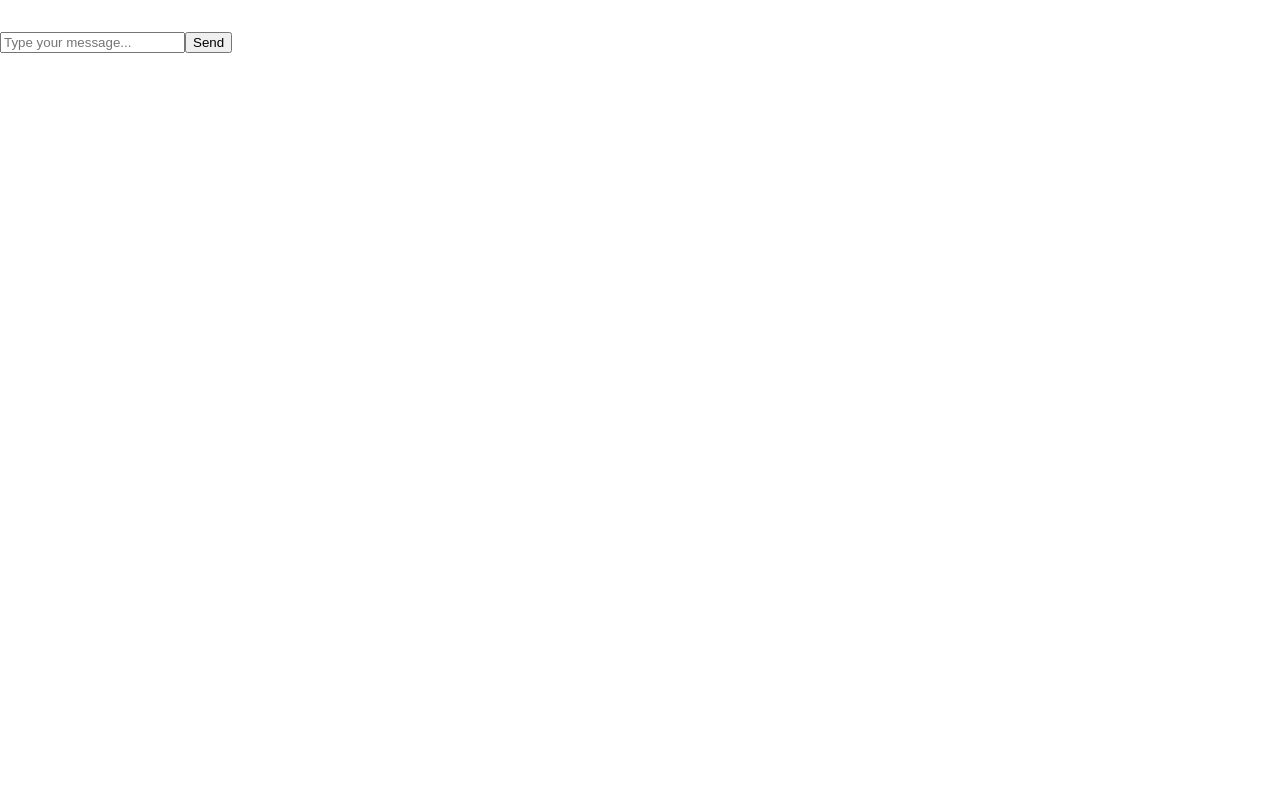
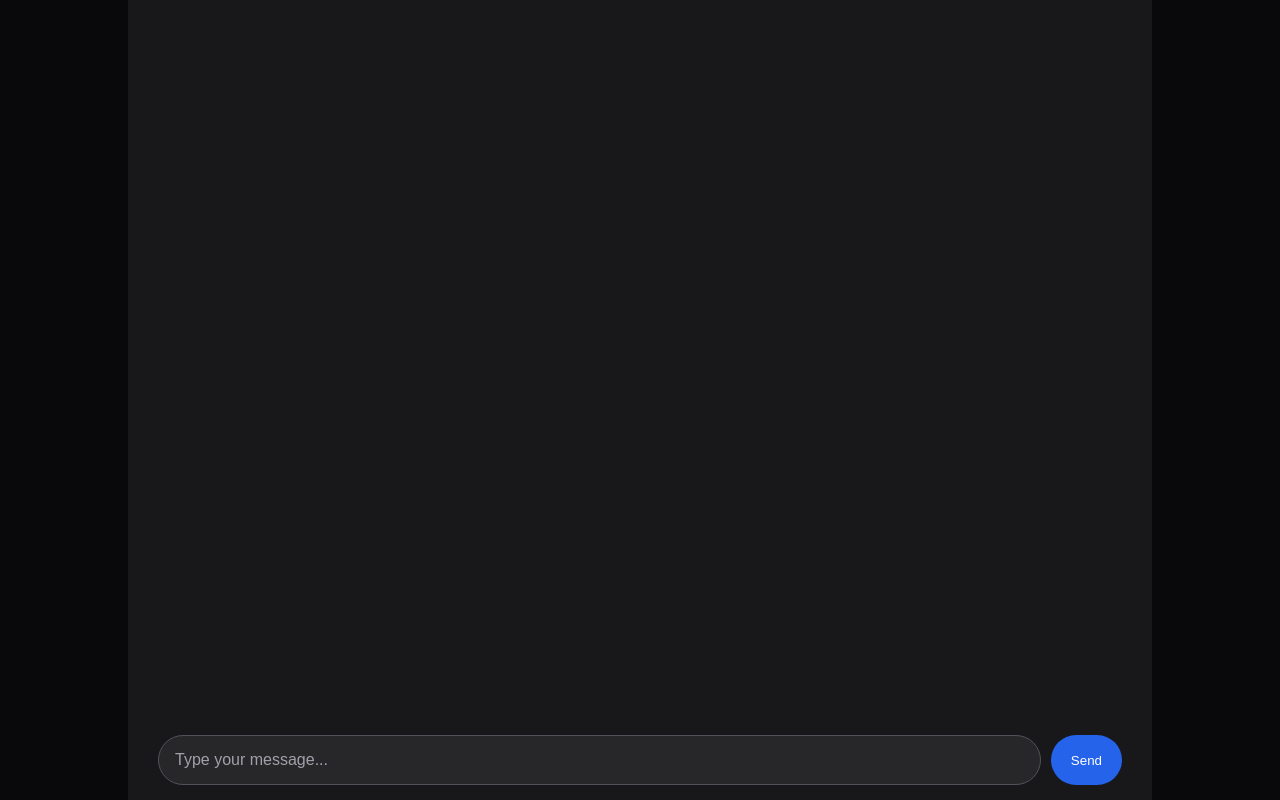
Before and after one commit to Harjas6/chatbot, a React (Vite) app in the folder frontend/: page / in a window 1280 px wide. Built offline with nearby package versions, Linux system fonts and the light colour scheme.

Commit message:
Add styling to make UI more functional

```diff
--- a/frontend/src/index.css
+++ b/frontend/src/index.css
@@ -1,52 +1,171 @@
 /* index.css */
+
+/* ---------- Base ---------- */
 html,
 body,
 #root {
 	height: 100%;
 	margin: 0;
+	background: #09090b;
+	color: #f4f4f5;
+}
+
+/* ---------- Layout ---------- */
+.chat-screen {
+	display: flex;
+	flex-direction: column;
+	width: 80%;
+	max-width: 1200px;
+	height: 100%;
+	margin: 0 auto;
+	background: #18181b;
 }
 
 .message-list {
 	display: flex;
 	flex-direction: column;
-	height: 100%;
+	flex: 1;
+	min-height: 0;
 	padding: 16px;
 	box-sizing: border-box;
 	overflow-y: auto;
+	scrollbar-color: #52525b #18181b;
 }
 
+.message-list::-webkit-scrollbar {
+	width: 8px;
+}
+
+.message-list::-webkit-scrollbar-track {
+	background: #18181b;
+}
+
+.message-list::-webkit-scrollbar-thumb {
+	background: #52525b;
+	border-radius: 4px;
+}
+
+.message-list::-webkit-scrollbar-thumb:hover {
+	background: #71717a;
+}
+
+/* ---------- Messages: shared ---------- */
 .user-message,
-.ai-message {
-	max-width: 70%;
+.ai-message,
+.error-message {
 	margin: 8px 0;
-	padding: 12px 16px;
 	border-radius: 12px;
 }
 
+.ai-message,
+.error-message {
+	align-self: flex-start;
+	width: 90%;
+	box-sizing: border-box;
+}
+
+/* ---------- Messages: user ---------- */
 .user-message {
 	align-self: flex-end;
+	max-width: 70%;
+	padding: 12px 16px;
 	background: #2563eb;
 	color: white;
-}
-
-.ai-message {
-	align-self: flex-start;
-	background: #f1f1f4;
-	color: #111;
+	font-size: 17px;
 }
 
 .user-message p,
-.ai-message p {
+.error-message p {
 	margin: 4px 0;
 }
 
+/* ---------- Messages: AI ---------- */
+.ai-message {
+	padding: 16px 20px;
+	background: #27272a;
+	color: #f4f4f5;
+	font-size: 16px;
+	line-height: 2;
+}
+
+.ai-message p {
+	margin: 0 0 16px;
+	line-height: 2.2;
+}
+
+.ai-message h1,
+.ai-message h2,
+.ai-message h3 {
+	margin: 200px 0 10px;
+	line-height: 1.35;
+}
+
+.ai-message ul {
+	margin: 10px 0 16px;
+	padding-left: 25px;
+}
+
+.ai-message li {
+	margin: 8px 0;
+}
+
 .ai-message a {
-	color: #2563eb;
+	color: #60a5fa;
 	word-break: break-all;
 }
 
+/* ---------- Messages: error ---------- */
 .error-message {
-	background: #fee2e2;
-	color: #111;
-	border: 1px solid #fca5a5;
+	padding: 12px 16px;
+	background: #451a1a;
+	color: #fecaca;
+	border: 1px solid #7f1d1d;
 }
+
+/* ---------- Input ---------- */
+.chat-input {
+	flex-shrink: 0;
+	width: 100%;
+	padding: 15px 30px;
+	box-sizing: border-box;
+}
+
+.chat-input form {
+	display: flex;
+	gap: 10px;
+}
+
+.chat-input input {
+	flex: 1;
+	height: 50px;
+	padding: 0 16px;
+	box-sizing: border-box;
+	border: 1px solid #52525b;
+	border-radius: 25px;
+	background: #27272a;
+	color: #f4f4f5;
+	font-size: 16px;
+}
+
+.chat-input input::placeholder {
+	color: #a1a1aa;
+}
+
+.chat-input input:focus {
+	outline: none;
+	border-color: #60a5fa;
+}
+
+.chat-input button {
+	padding: 0 20px;
+	border: none;
+	border-radius: 25px;
+	background: #2563eb;
+	color: white;
+	cursor: pointer;
+}
+
+.chat-input button:disabled {
+	opacity: 0.5;
+	cursor: not-allowed;
+}
```
